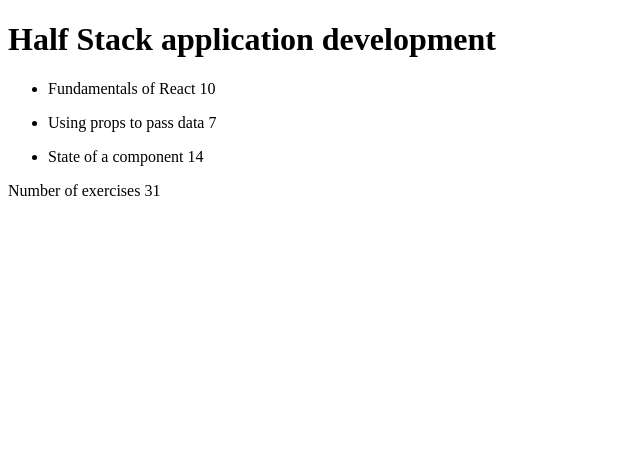
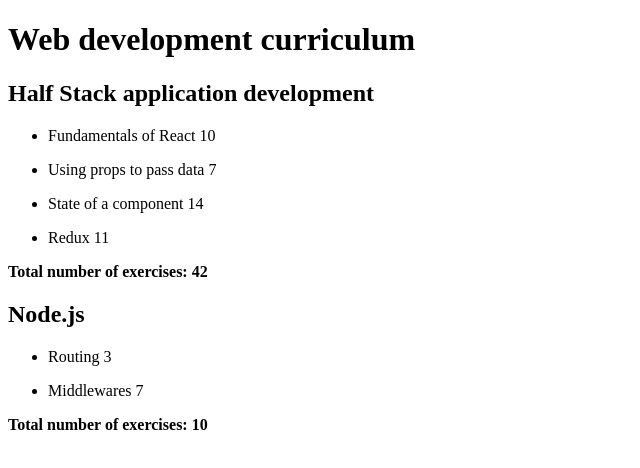
Before and after one commit to sashavrg/fullstackopen, a React (Vite) app in the folder part1/courseinfo/: page / in a window 1280 px wide. Shown: the top 468 px of the page, without its empty margins (0-640 px from the left). Built offline with nearby package versions, Linux system fonts and the light colour scheme.

Commit message:
Completed up to and including exercise 2.5

```diff
--- a/part1/courseinfo/src/App.jsx
+++ b/part1/courseinfo/src/App.jsx
@@ -1,60 +1,11 @@
-const Course = ({ course }) => {
-  return (
-    <div>
-    <Header course={course} />
-    <Content course={course} />
-    </div>)
-  }
-
-const Header = ({course}) => {
-  console.log('Header props:', course.name)
-  return (
-    <>
-      <h1>{course.name}</h1>
-    </>
-  )
-}
-
-
-const Part = ({part, exercises}) => {
-  console.log('Part props:', part, exercises)
-  return (
-    <>
-    <li>
-      <p>{part} {exercises}</p>
-    </li>
-    </>
-  )
-}
-
-const Content = ({ course }) => {
-  console.log('Content props:', course)
-  return (
-    <div>
-      <ul>
-        {course.parts.map((part, i) => (
-          <Part key={i} part={part.name} exercises={part.exercises} />
-        ))}
-      </ul>
-   </div>
-  )
-}
-
-const Total = ({course}) => {
-  console.log('Total props', course)
-  const totalEx = course.parts.reduce((sum, part) => sum + part.exercises, 0)
-  return (
-    <>
-      <p>Number of exercises {totalEx}</p>
-    </>
-  )
-}
+import Course from './components/Course'
 
 
 const App = () => {
-  const course = {
+  const courses = [
+    {
+      name: 'Half Stack application development',
       id: 1,
-    name: 'Half Stack application development',
       parts: [
         {
           name: 'Fundamentals of React',
@@ -70,14 +21,36 @@ const App = () => {
           name: 'State of a component',
           exercises: 14,
           id: 3
+        },
+        {
+          name: 'Redux',
+          exercises: 11,
+          id: 4
+        }
+      ]
+    },
+    {
+      name: 'Node.js',
+      id: 2,
+      parts: [
+        {
+          name: 'Routing',
+          exercises: 3,
+          id: 1
+        },
+        {
+          name: 'Middlewares',
+          exercises: 7,
+          id: 2
         }
       ]
     }
+  ]
 
   return (
     <>
-      <Course course={course} />
-      <Total course={course}/>
+      <h1>Web development curriculum</h1>
+      <Course courses={courses} />
     </>
   )
 }
--- /dev/null
+++ b/part1/courseinfo/src/components/Course.jsx
@@ -0,0 +1,58 @@
+const Course = ({ courses }) => {
+  return (
+    <div>
+      {courses.map((course) => (
+        <div key={course.id}>
+          <Header course={course} />
+          <Content course={course} />
+          <Total course={course} />
+        </div>
+      ))}
+    </div>
+  )
+}
+const Header = ({course}) => {
+  console.log('Header props:', course.name)
+  return (
+    <>
+      <h2>{course.name}</h2>
+    </>
+  )
+}
+
+
+const Part = ({part, exercises}) => {
+  console.log('Part props:', part, exercises)
+  return (
+    <>
+    <li>
+      <p>{part} {exercises}</p>
+    </li>
+    </>
+  )
+}
+
+const Content = ({ course }) => {
+  console.log('Content props:', course)
+  return (
+    <div>
+      <ul>
+        {course.parts.map((part) => (
+          <Part key={part.id} part={part.name} exercises={part.exercises} />
+        ))}
+      </ul>
+    </div>
+  )
+}
+
+const Total = ({course}) => {
+  console.log('Total props', course)
+  const totalEx = course.parts.reduce((sum, part) => sum + part.exercises, 0)
+  return (
+    <>
+      <p><b>Total number of exercises: {totalEx}</b></p>
+    </>
+  )
+}
+
+export default Course
```
Lines whose indentation alone changed are shown as unchanged.
